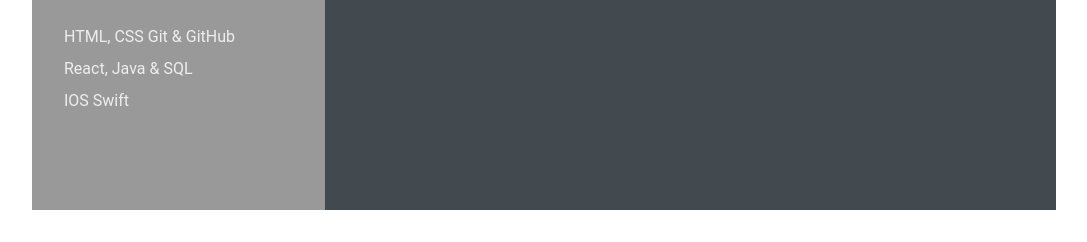
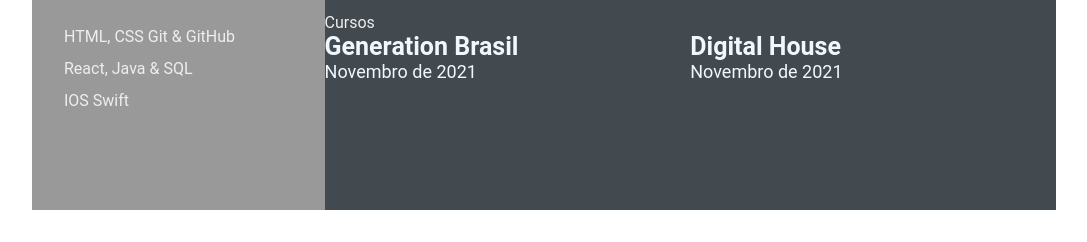
Before and after one commit to mays2pearl/devweekgit.github.io, a plain HTML site: page index.html in a window 1280 px wide. Shown: the part 622-864 px from the top of the page, without its empty margins (96-1183 px from the left). Drawn offline with Linux system fonts and the light colour scheme.

Commit message:
criando layout de cursos - aula 06

```diff
--- a/index.html
+++ b/index.html
@@ -93,6 +93,19 @@
                         </div>
                     </div>
                 </section>
+                <section class="awards gap">
+                    <div class="right-title">Cursos</div>
+                    <div class="awards-contents">
+                        <div class="awards-left">
+                        <p class="awards-company-name">Generation Brasil</p>
+                        <p class="awards-time-period">Novembro de 2021</p>
+                        </div>
+                        <div class="awards-right">
+                            <p class="awards-company-name">Digital House</p>
+                            <p class="awards-time-period">Novembro de 2021</p>
+                        </div>
+                    </div>
+                </section>
              </section>
     </main>
 </body>
```
